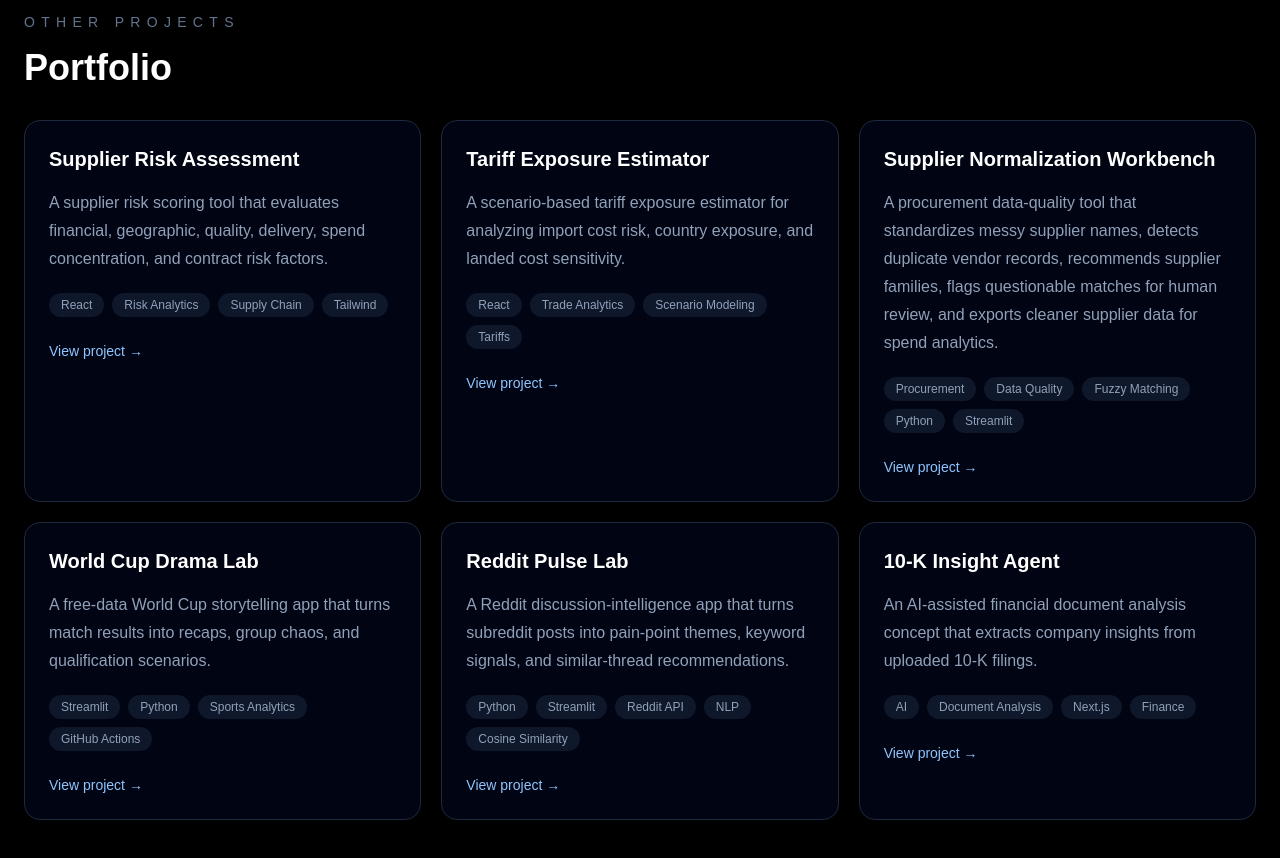
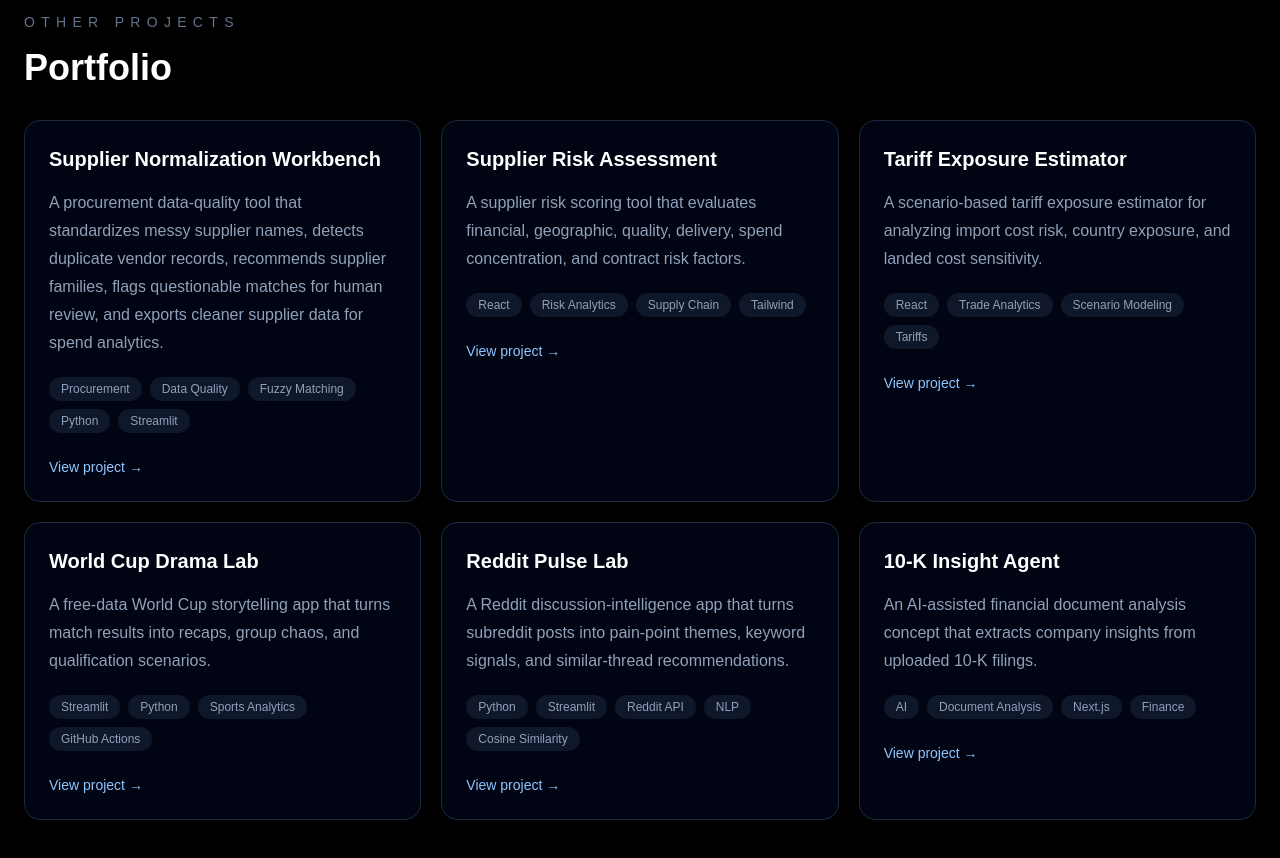
Before and after one commit to siddhanths93/ai-portfolio, a Next.js app: page / in a window 1280 px wide. Shown: the part 1820-2678 px from the top of the page. Built offline with nearby package versions, Linux system fonts and the light colour scheme.

Commit message:
change project flow

```diff
--- a/app/page.tsx
+++ b/app/page.tsx
@@ -48,6 +48,16 @@ const projects = [
     ],
     featured: true,
   },
+  {
+  title: "Supplier Normalization Workbench",
+  slug: "supplier-normalization-workbench",
+  description:
+    "A procurement data-quality tool that standardizes messy supplier names, detects duplicate vendor records, recommends supplier families, flags questionable matches for human review, and exports cleaner supplier data for spend analytics.",
+  tags: ["Procurement", "Data Quality", "Fuzzy Matching", "Python", "Streamlit"],
+  image: "/projects/supplier-normalization.png",
+  githubUrl: "https://github.com/siddhanths93/supplier-normalization-workbench",
+  demoUrl: "https://supplier-normalization-workbench.streamlit.app/",
+},
 {
     title: "Supplier Risk Assessment",
     slug: "supplier-risk-assessment",
@@ -64,16 +74,6 @@ const projects = [
     tags: ["React", "Trade Analytics", "Scenario Modeling", "Tariffs"],
     featured: false,
   },
-  {
-  title: "Supplier Normalization Workbench",
-  slug: "supplier-normalization-workbench",
-  description:
-    "A procurement data-quality tool that standardizes messy supplier names, detects duplicate vendor records, recommends supplier families, flags questionable matches for human review, and exports cleaner supplier data for spend analytics.",
-  tags: ["Procurement", "Data Quality", "Fuzzy Matching", "Python", "Streamlit"],
-  image: "/projects/supplier-normalization.png",
-  githubUrl: "https://github.com/siddhanths93/supplier-normalization-workbench",
-  demoUrl: "https://supplier-normalization-workbench.streamlit.app/",
-},
   {
   title: "World Cup Drama Lab",
   slug: "world-cup-drama-lab",
```
